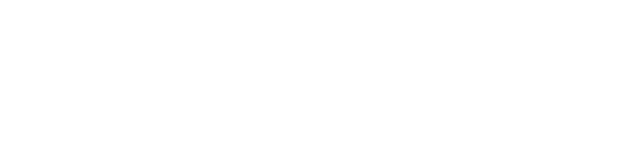
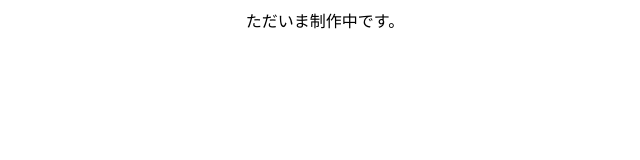
Before and after one commit to vividcolors/vividcolors.github.io, a plain HTML site: page index.html in a window 1280 px wide. Shown: the whole page, without its empty margins (315-955 px from the left). Drawn offline with Linux system fonts and the light colour scheme.

Commit message:
Update index.html

```diff
--- a/index.html
+++ b/index.html
@@ -6,8 +6,8 @@
   <title>ビビッドカラーズ</title>
   <meta name="robots" content="noindex">
 </head>
-<body style="width:100%; height:100%;">
-  <div style="width:100%; height:100%; position:relatiev; left:50%; top:50%; transform:translate(-50%, -50%);">
+<body style="display: flex; justify-content: center; align-items: center;">
+  <div>
     ただいま制作中です。
   </div>
 </body>
```
